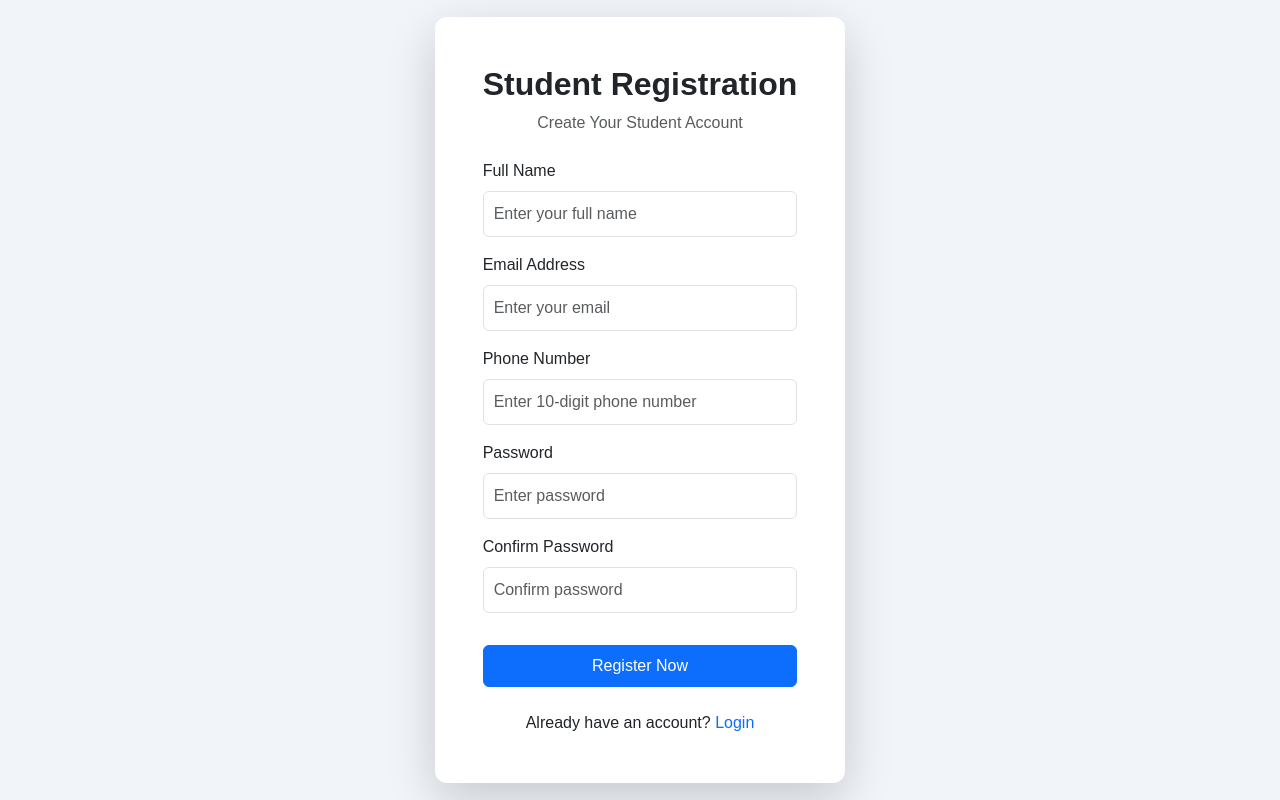
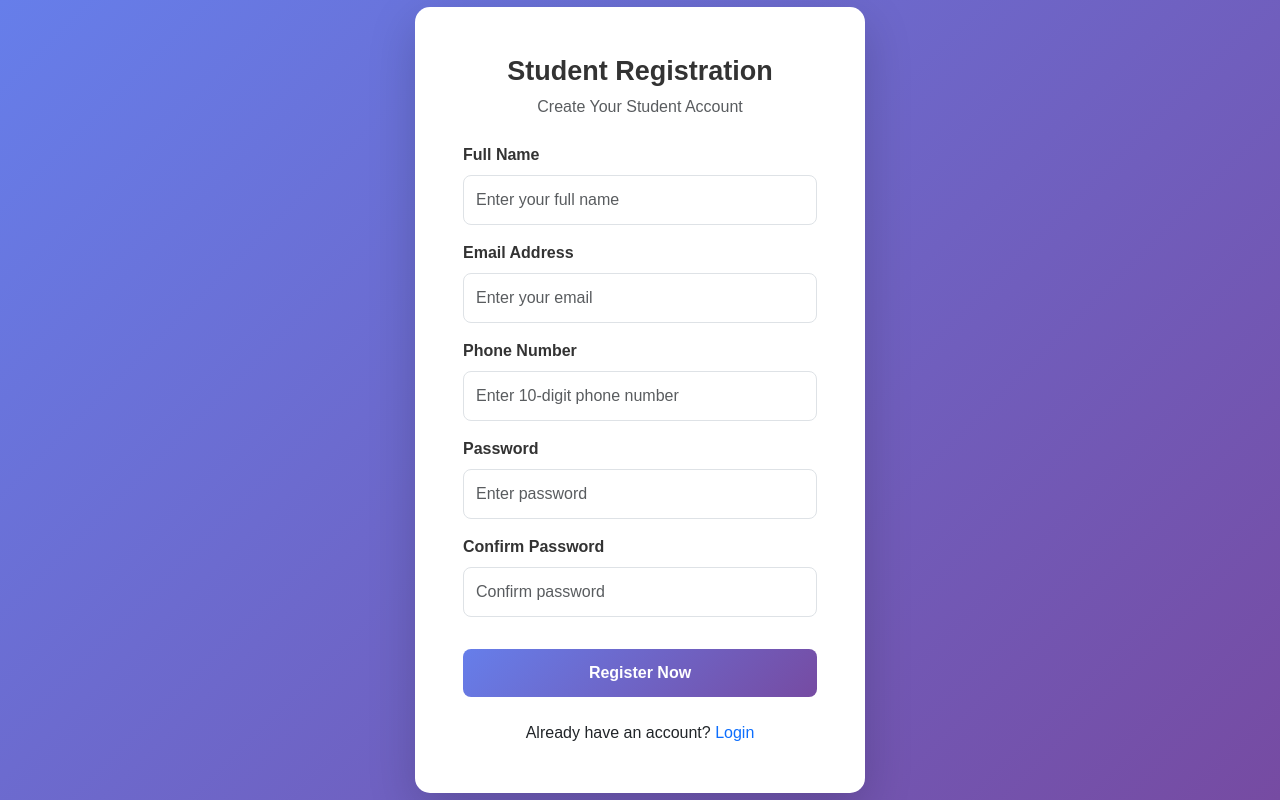
Before and after one commit to abbasakram-0102/student-management, a plain HTML site: page registration.html in a window 1280 px wide. Drawn offline with nearby package versions, Linux system fonts and the light colour scheme.

Commit message:
Update style.css

```diff
--- a/style.css
+++ b/style.css
@@ -42,3 +42,93 @@ table th {
 #emptyMessage {
     margin-top: 15px;
 }
+
+
+
+
+
+body {
+    background: linear-gradient(135deg, #667eea, #764ba2);
+    font-family: Arial, sans-serif;
+}
+
+.registration-card {
+    width: 100%;
+    max-width: 450px;
+    border: none;
+    border-radius: 15px;
+}
+
+.registration-card h2 {
+    color: #333;
+    font-size: 27px;
+}
+
+.form-label {
+    font-weight: 600;
+    color: #333;
+}
+
+.form-control {
+    padding: 12px;
+    border-radius: 8px;
+}
+
+.form-control:focus {
+    border-color: #667eea;
+    box-shadow: 0 0 5px rgba(102, 126, 234, 0.3);
+}
+
+.btn-primary {
+    background: linear-gradient(135deg, #667eea, #764ba2);
+    border: none;
+    padding: 12px;
+    border-radius: 8px;
+    font-weight: bold;
+}
+
+.btn-primary:hover {
+    background: linear-gradient(135deg, #5366d5, #623b91);
+}
+
+#message {
+    font-weight: 600;
+}
+
+@media (max-width: 576px) {
+    .registration-card {
+        margin: 15px 0;
+    }
+}
+
+
+
+
+body {
+    background-color: #e6e6fa;
+    font-family: Arial;
+}
+
+.card {
+    border-radius: 15px;
+    border: none;
+}
+
+h2 {
+    color: #333;
+    font-weight: bold;
+}
+
+.form-control {
+    padding: 12px;
+}
+
+.btn-primary {
+    background-color: #6c63ff;
+    border: none;
+    padding: 12px;
+}
+
+.btn-primary:hover {
+    background-color: #5148d8;
+}
```
